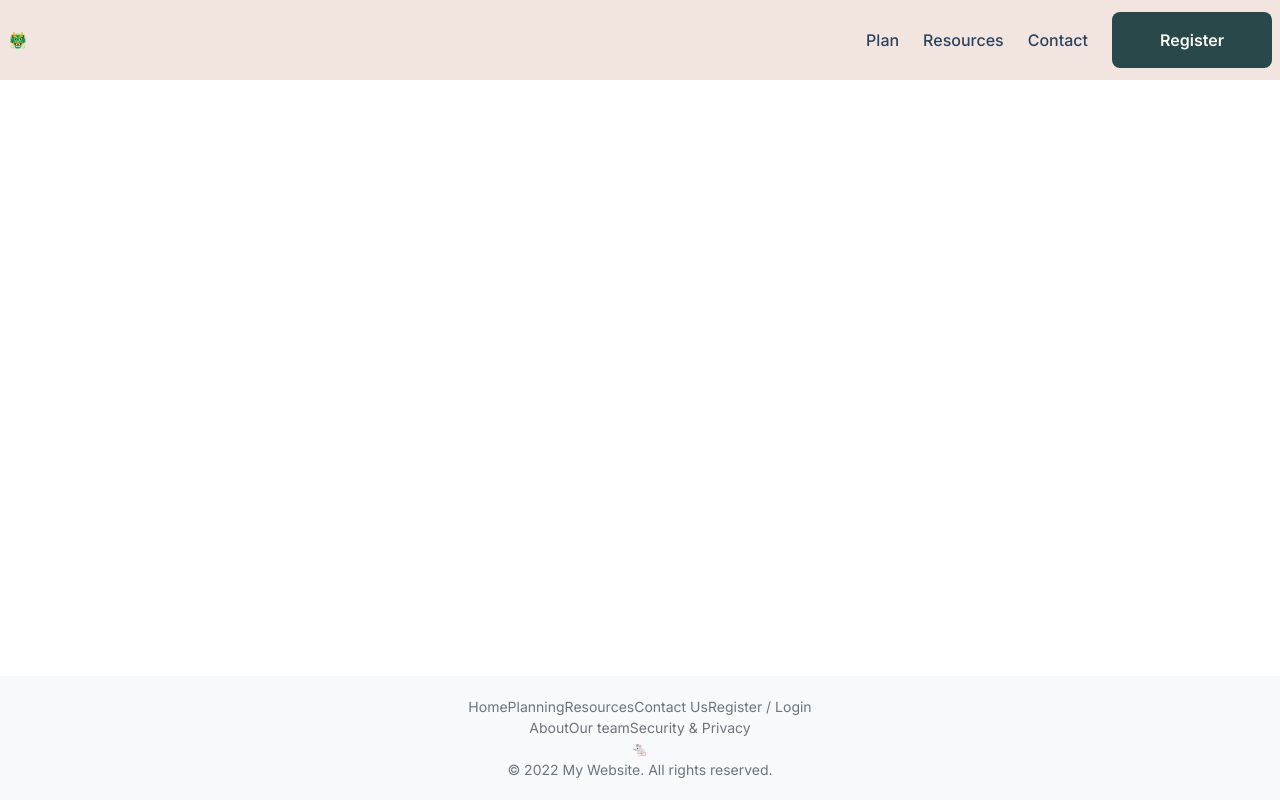
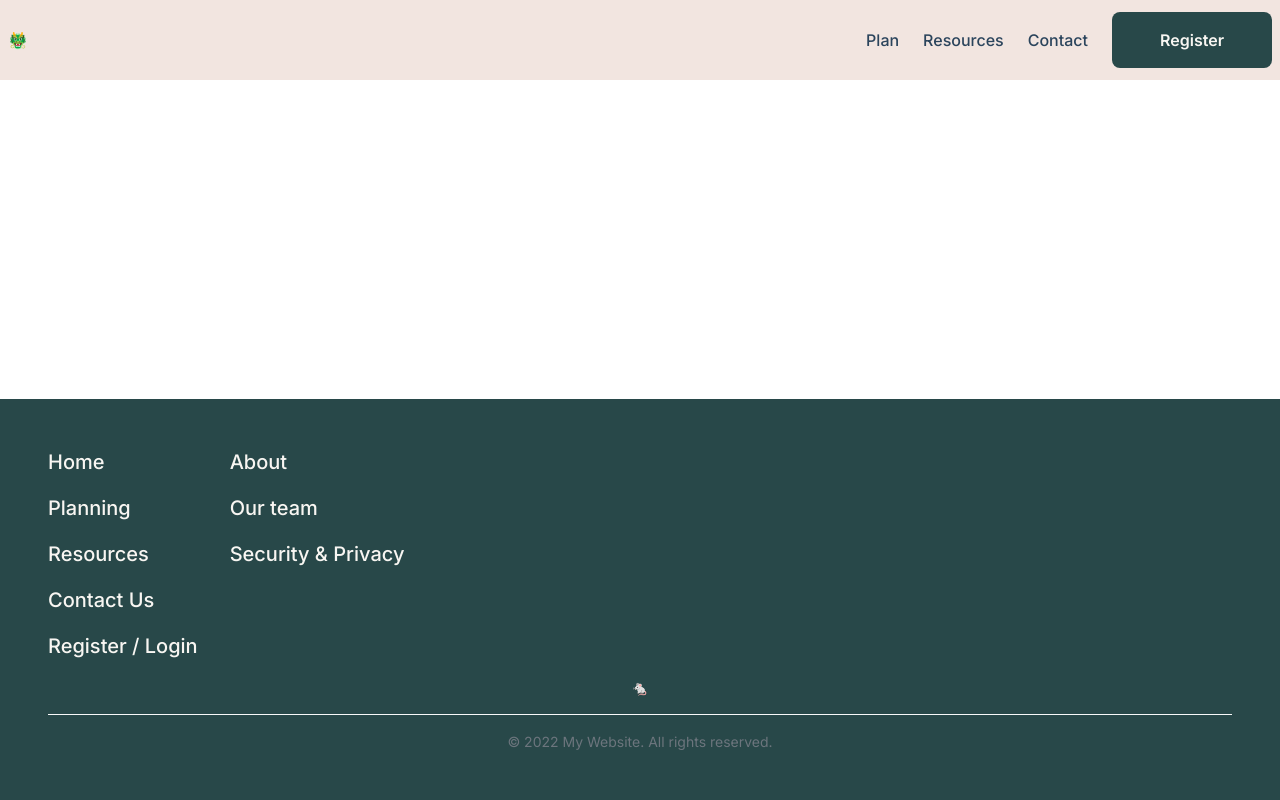
Before and after one commit to mariannebourcier/lt-project, a Next.js app: page / in a window 1280 px wide. Built offline with nearby package versions, Linux system fonts and the light colour scheme.

Commit message:
style for desktop

```diff
--- a/src/components/footer/footer.component.tsx
+++ b/src/components/footer/footer.component.tsx
@@ -1,21 +1,27 @@
+'use client'
 import React from 'react'
 import style from './footer.module.scss'
+import { useRouter } from 'next/navigation'
 
 const Footer = () => {
+  const router = useRouter();
   return (
     <div className={style.main_container}>
       <div className={style.sub_container}>
-        <span>Home</span>
+      <div className={style.content_container}>
+        <span onClick={() => router.push('/')}>Home</span>
         <span>Planning</span>
         <span>Resources</span>
         <span>Contact Us</span>
         <span>Register / Login</span>
       </div>
-      <div className={style.sub_container}>
+      <div className={style.content_container}>
         <span>About</span>
         <span>Our team</span>
         <span>Security & Privacy</span>
       </div>
+      </div>
+
     <div className={style.logo_container}>
       🐁
     </div>
--- a/src/components/footer/footer.module.scss
+++ b/src/components/footer/footer.module.scss
@@ -1,5 +1,5 @@
 .main_container {
-  background-color: #f8f9fa;
+  background-color: var(--color-dark-green);
   padding: 20px 0;
   text-align: center;
   color: #6c757d;
@@ -7,4 +7,35 @@
   bottom: 0;
   width: 100%;
   position: absolute;
+  display: flex;
+  flex-direction: column;
+  gap: 1rem;
+  padding: 3rem;
+
+  .sub_container {
+    display: flex;
+    flex-direction: row;
+    gap: 2rem;
+  }
+
+  .content_container {
+    display: flex;
+    flex-direction: column;
+    justify-content: flex-start;
+    align-items: flex-start;
+    gap: 1rem;
+
+    span {
+      color: var(--color-ivory);
+      font-weight: 500;
+      font-size: 1.25rem;
+      cursor: pointer;
+    }
+  }
+
+
+  .horiz_line {
+    width: 100%;
+    border-top: 1px solid #f8f9fa;
+  }
 }
```
